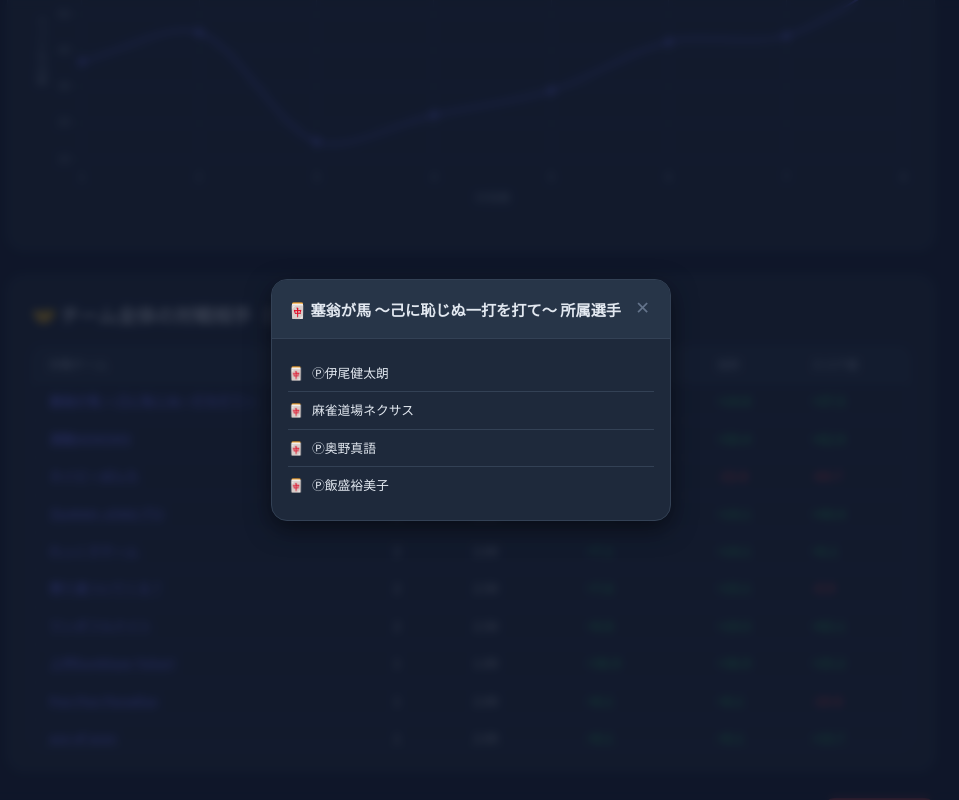
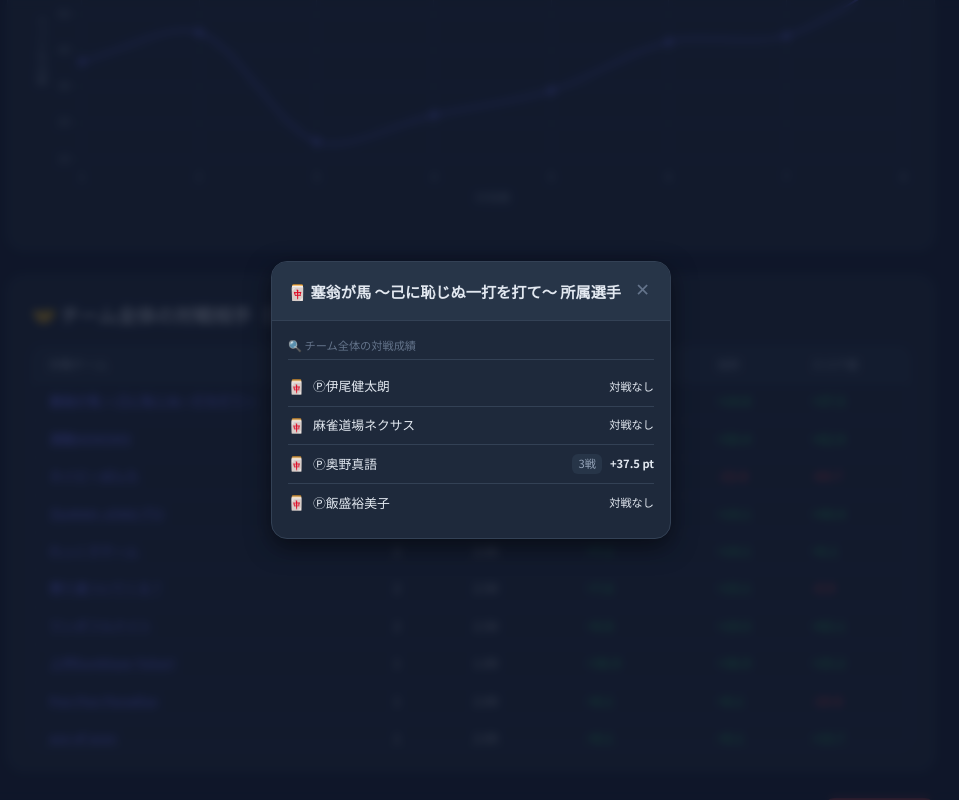
Before and after one commit to yuusuke89sb-crypto/wrotl-team138, a plain HTML site: page index.html in a window 1280 px wide. Both pictures are taken after a click on the element "塞翁が馬 ～己に恥じぬ一打を打て～". Shown: the part 1202-2002 px from the top of the page, without its empty margins (169-1128 px from the left). Drawn offline with nearby package versions, Linux system fonts and the light colour scheme; no server answers.

Commit message:
feat: display individual vs team matchup stats in roster modal

```diff
--- a/app.js
+++ b/app.js
@@ -568,7 +568,7 @@ const App = {
 
                 const teamName = (typeof getTeamName === 'function') ? getTeamName(opp.name) : null;
                 const teamCell = teamName
-                    ? `<td style="font-size: var(--font-size-xs); color: var(--color-text-secondary);"><span class="clickable-team" onclick="App.showTeamPlayers('${teamName}')">${teamName}</span></td>`
+                    ? `<td style="font-size: var(--font-size-xs); color: var(--color-text-secondary);"><span class="clickable-team" onclick="App.showTeamPlayers('${teamName}', ${memberIndex})">${teamName}</span></td>`
                     : `<td style="color: var(--color-text-muted);">-</td>`;
 
                 html += `
@@ -627,7 +627,7 @@ const App = {
 
                 html += `
                     <tr>
-                        <td><span class="clickable-team" onclick="App.showTeamPlayers('${t.teamName}')">${t.teamName}</span></td>
+                        <td><span class="clickable-team" onclick="App.showTeamPlayers('${t.teamName}', ${memberIndex})">${t.teamName}</span></td>
                         <td>${t.count}</td>
                         <td>${t.avgRank.toFixed(2)}</td>
                         <td class="${scoreClass}">${t.avgScore >= 0 ? '+' : ''}${t.avgScore.toFixed(1)}</td>
@@ -1073,11 +1073,20 @@ const App = {
         resultEl.style.display = 'block';
     },
 
-    // ==========================================
-    // 所属メンバー表示モーダル
-    // ==========================================
-    showTeamPlayers(teamName) {
+    showTeamPlayers(teamName, memberIndex) {
         if (!teamName || typeof TEAM_ROSTER === 'undefined') return;
+
+        const data = DataManager.load();
+
+        // 対象対局データを絞り込み（個人ページの場合はその人だけ、ダッシュボードの場合は全員）
+        let targetGames = [];
+        if (memberIndex !== undefined && memberIndex !== null) {
+            targetGames = data.members[memberIndex].games;
+        } else {
+            data.members.forEach(m => {
+                targetGames.push(...m.games);
+            });
+        }
 
         // TEAM_ROSTERから所属選手をすべて抽出
         const players = [];
@@ -1096,11 +1105,56 @@ const App = {
 
         if (!modal || !title || !body) return;
 
+        const subtitleText = (memberIndex !== undefined && memberIndex !== null)
+            ? `${data.members[memberIndex].name} の対戦成績`
+            : 'チーム全体の対戦成績';
+
         title.textContent = `🀄 ${teamName} 所属選手`;
 
-        let bodyHtml = '<div class="player-list">';
+        let bodyHtml = `
+            <div style="font-size: var(--font-size-xs); color: var(--color-text-muted); margin-bottom: var(--spacing-sm); border-bottom: 1px solid var(--color-border); padding-bottom: var(--spacing-xs);">
+                🔍 ${subtitleText}
+            </div>
+            <div class="player-list">
+        `;
+
         players.forEach(p => {
-            bodyHtml += `<div class="player-list-item">${p}</div>`;
+            let count = 0;
+            let totalDiff = 0;
+
+            targetGames.forEach(g => {
+                if (g.opponents && g.opponents.includes(p)) {
+                    count++;
+                    if (g.opponentScores && g.opponentScores[p] !== undefined) {
+                        totalDiff += (g.score - g.opponentScores[p]);
+                    }
+                }
+            });
+
+            let statsHtml = '';
+            if (count > 0) {
+                const diffVal = Math.round(totalDiff * 10) / 10;
+                const diffClass = diffVal >= 0 ? 'score-positive' : 'score-negative';
+                const diffSign = diffVal >= 0 ? '+' : '';
+                statsHtml = `
+                    <span class="matchup-count">${count}戦</span>
+                    <span class="matchup-diff ${diffClass}" style="font-weight: bold;">${diffSign}${diffVal.toFixed(1)} pt</span>
+                `;
+            } else {
+                statsHtml = `<span class="matchup-none">対戦なし</span>`;
+            }
+
+            bodyHtml += `
+                <div class="player-list-item">
+                    <div class="player-info">
+                        <span class="player-icon">🀄</span>
+                        <span class="player-name">${p}</span>
+                    </div>
+                    <div class="matchup-stats">
+                        ${statsHtml}
+                    </div>
+                </div>
+            `;
         });
         bodyHtml += '</div>';
 
--- a/styles.css
+++ b/styles.css
@@ -809,15 +809,13 @@ body {
 .modal-body {
     padding: var(--spacing-md);
 }
-
 .player-list-item {
+    display: flex;
+    justify-content: space-between;
+    align-items: center;
     padding: var(--spacing-sm) 0;
     border-bottom: 1px solid var(--color-border);
-    display: flex;
-    align-items: center;
-    gap: var(--spacing-sm);
     color: var(--color-text);
-    font-weight: 500;
     font-size: var(--font-size-sm);
 }
 
@@ -825,9 +823,29 @@ body {
     border-bottom: none;
 }
 
-.player-list-item::before {
-    content: "🀄";
-    font-size: 0.8rem;
+.player-info {
+    display: flex;
+    align-items: center;
+    gap: var(--spacing-sm);
+    font-weight: 500;
+}
+
+.player-icon {
+    font-size: 0.85rem;
+}
+
+.matchup-stats {
+    font-size: var(--font-size-xs);
+    display: flex;
+    gap: var(--spacing-sm);
+    align-items: center;
+}
+
+.matchup-count {
+    color: var(--color-text-secondary);
+    background: var(--color-surface-2);
+    padding: 1px 6px;
+    border-radius: var(--radius-sm);
 }
 
 /* Clickable Team name */
```
